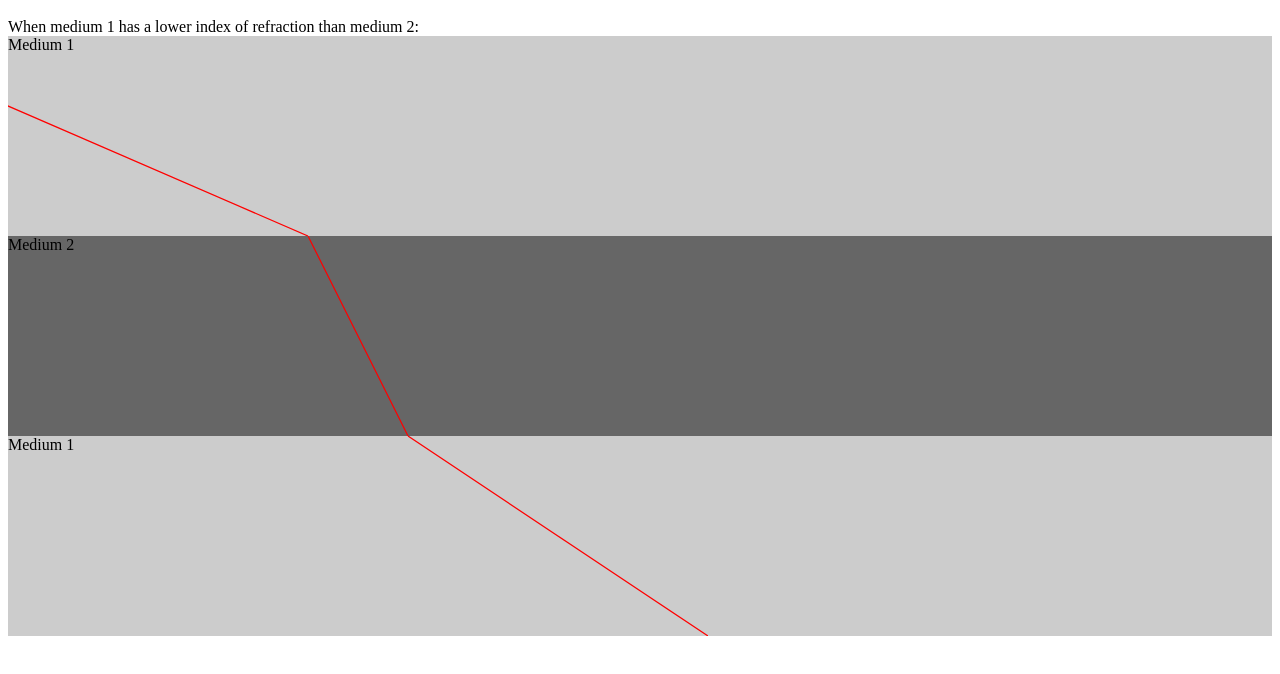
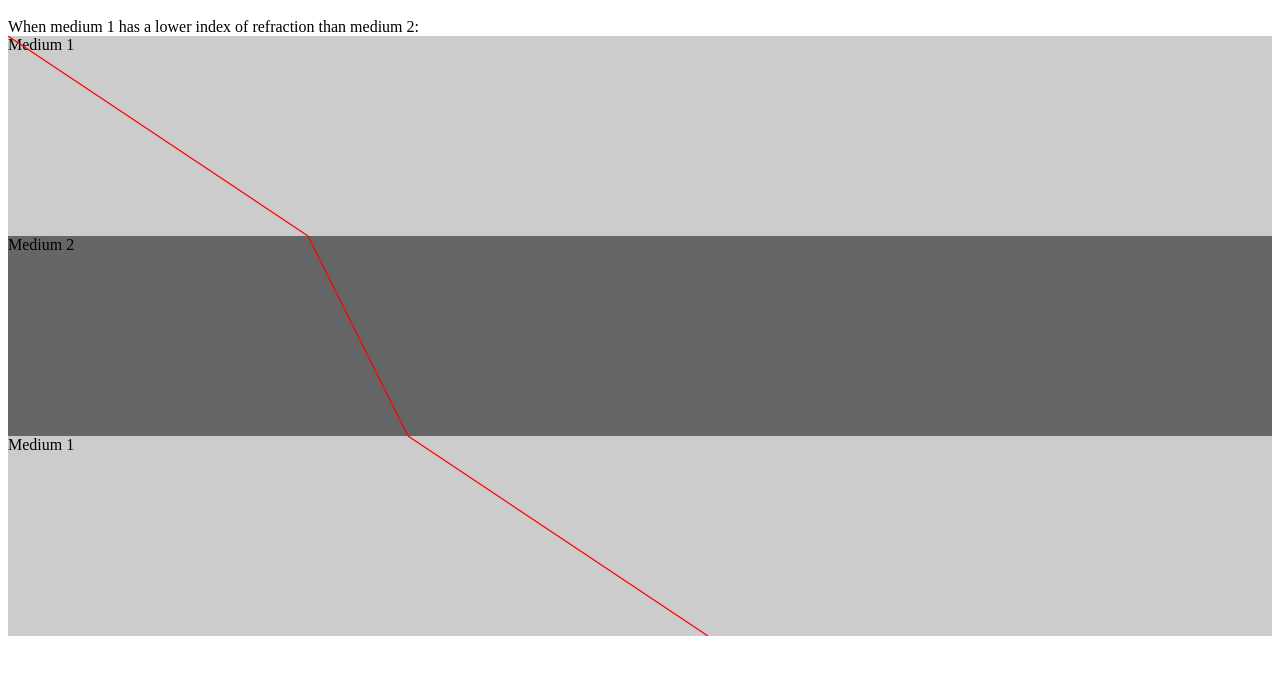
Before and after one commit to Tyler-Hilbert/Refraction, a plain HTML site: page index.html in a window 1280 px wide. Shown: the part 48-722 px from the top of the page. Drawn offline with Linux system fonts and the light colour scheme.

Commit message:
Fixed light origin

```diff
--- a/index.html
+++ b/index.html
@@ -6,7 +6,7 @@
       <div class="child" id="air1">
         Medium 1
         <svg width="700" height="200">
-          <path d="M-600,-190 L300,200" style="stroke:red; stroke-width: 1.25px; fill: none; marker-end: url(#arrow);" />
+          <path d="M 0, 0 L300,200" style="stroke:red; stroke-width: 1.25px; fill: none; marker-end: url(#arrow);" />
         </svg>
       </div>
       <div class="child" id="glass">
```
